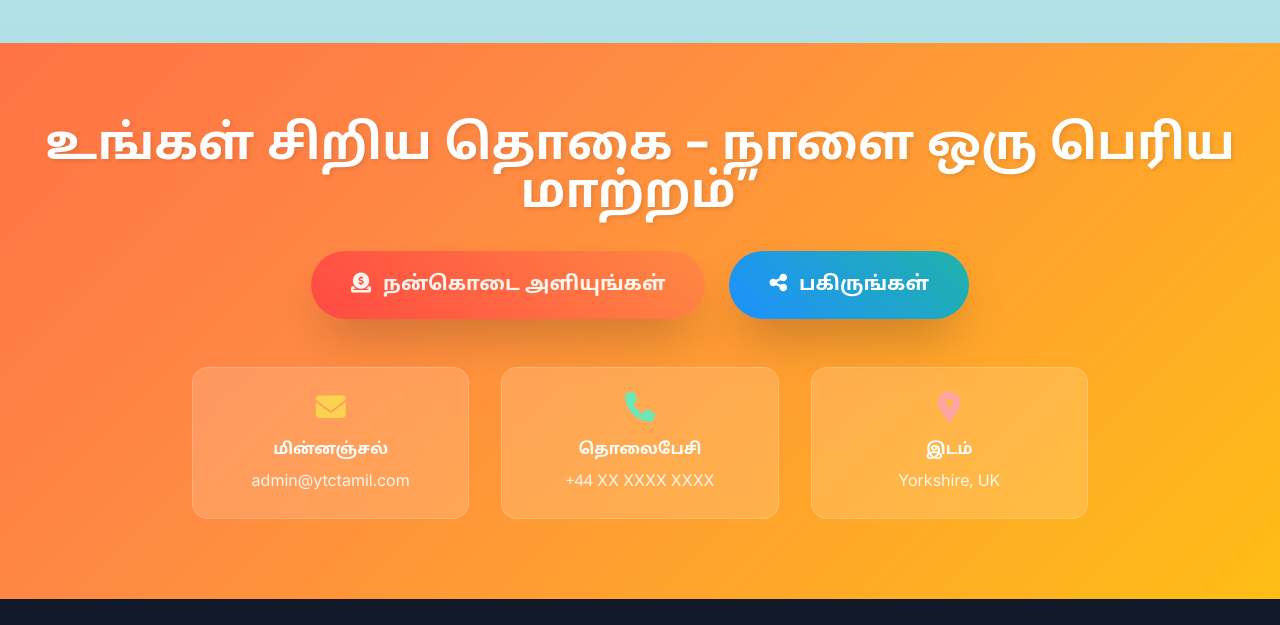
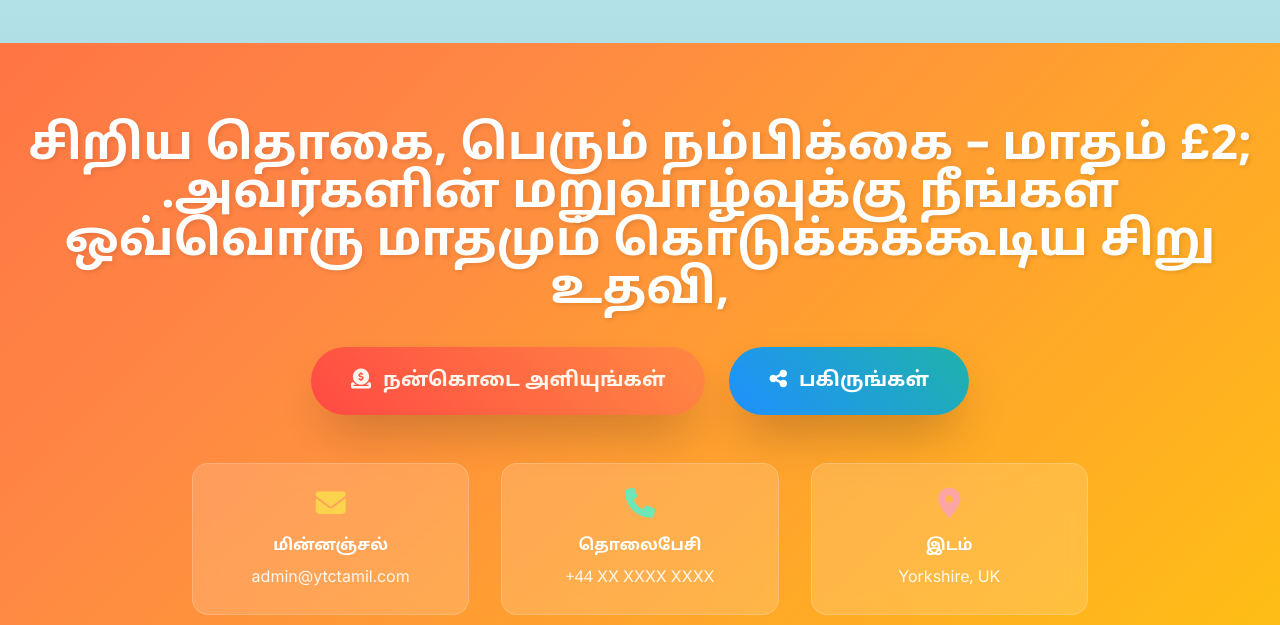
Before and after one commit to Fernando280773/YTCHelpforTamilHeroes, a website: page index.html in a window 1280 px wide. Shown: the part 3620-4245 px from the top of the page. Drawn offline with nearby package versions, Linux system fonts and the light colour scheme.

Commit message:
Update line 270: replace Tamil text with new sentence (no other changes)

```diff
--- a/index.html
+++ b/index.html
@@ -266,7 +266,7 @@
         <div class="container mx-auto px-6 relative z-10">
             <div class="text-center">
                 <h2 class="text-4xl md:text-5xl font-bold text-white mb-8 tamil-heading">
-                    உங்கள் சிறிய தொகை  – நாளை ஒரு பெரிய மாற்றம்”
+                    சிறிய தொகை, பெரும் நம்பிக்கை – மாதம் £2; .அவர்களின் மறுவாழ்வுக்கு நீங்கள் ஒவ்வொரு மாதமும் கொடுக்கக்கூடிய சிறு உதவி,
                 </h2>
 
                 <div class="flex flex-col md:flex-row gap-6 justify-center mb-12">
```
